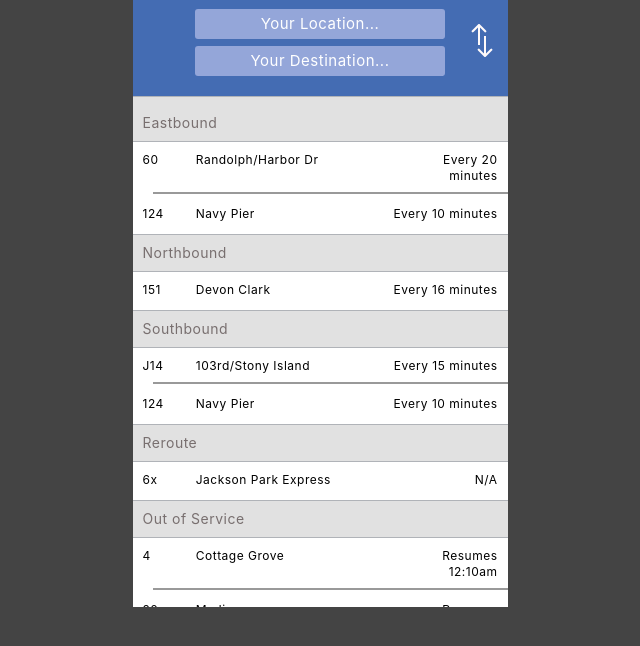
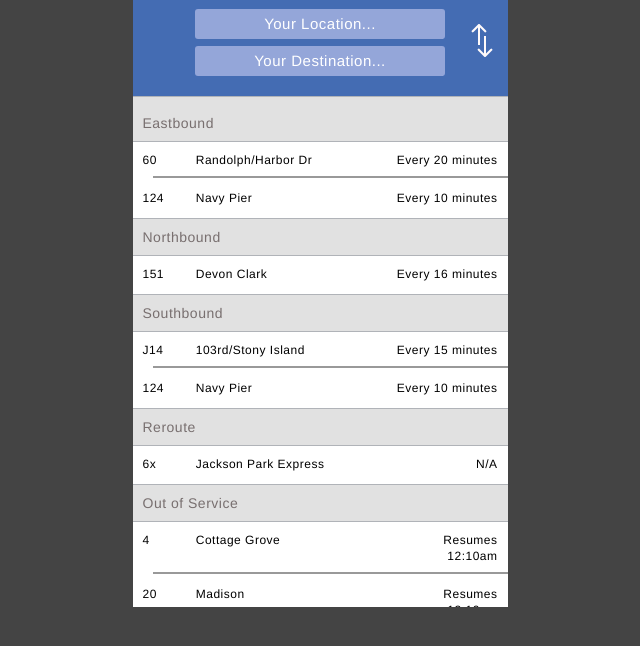
Before and after one commit to sally2gendman/v1sally2gendman.github.io, a plain HTML site: page index.html in a window 1280 px wide. Shown: the part 124-770 px from the top of the page, without its empty margins (320-960 px from the left). Drawn offline with Linux system fonts and the light colour scheme; a web font is replaced by a local one.

Commit message:
More changes to CSS

```diff
--- a/css/style.css
+++ b/css/style.css
@@ -59,7 +59,6 @@ body {
   border-radius: 3px;
   background: rgba(227, 224, 255, 0.5);
   color: white;
-  font-family: "SF Pro Display";
   margin: 7px 0;
   line-height: 16px;
   font-size: 15px;
@@ -95,7 +94,6 @@ body {
   width: 238px;
   height: 23px;
   display: inline-block;
-  font: "SF Pro Display";
   font-style: normal;
   font-weight: bold;
   line-height: 16px;
@@ -114,7 +112,6 @@ body {
   padding: 10px;
   background: rgba(196, 196, 196, 0.5);
   color: #786F6F;
-  font-family: "SF Pro Display";
   line-height: 16px;
   font-size: 14px;
   font-style: normal;
@@ -127,7 +124,6 @@ body {
 .route-info {
   width: 100%;
   padding: 10px;
-  font-family: "SF Pro Display";
   line-height: 16px;
   font-size: 12px;
   font-style: normal;
```
